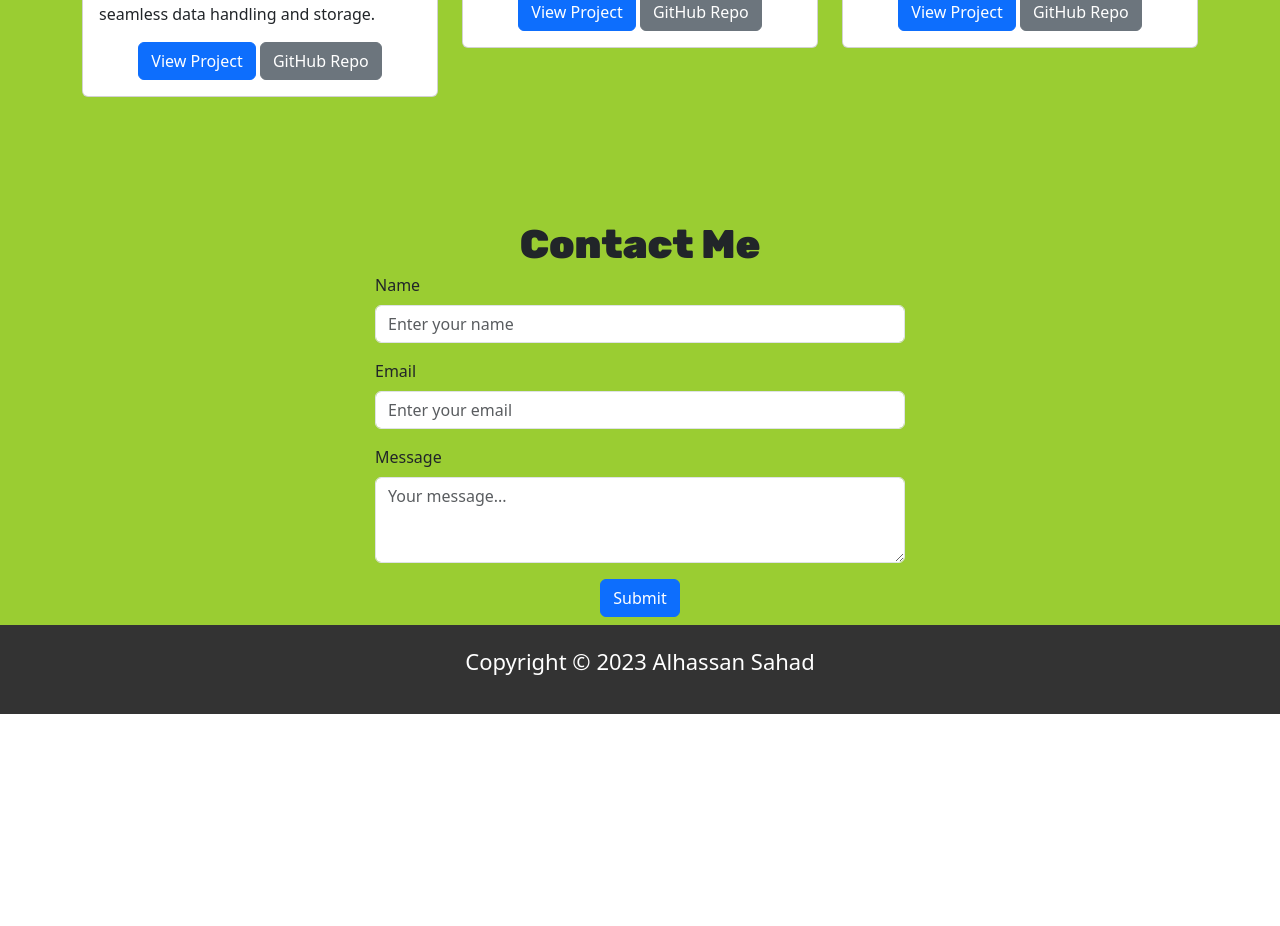
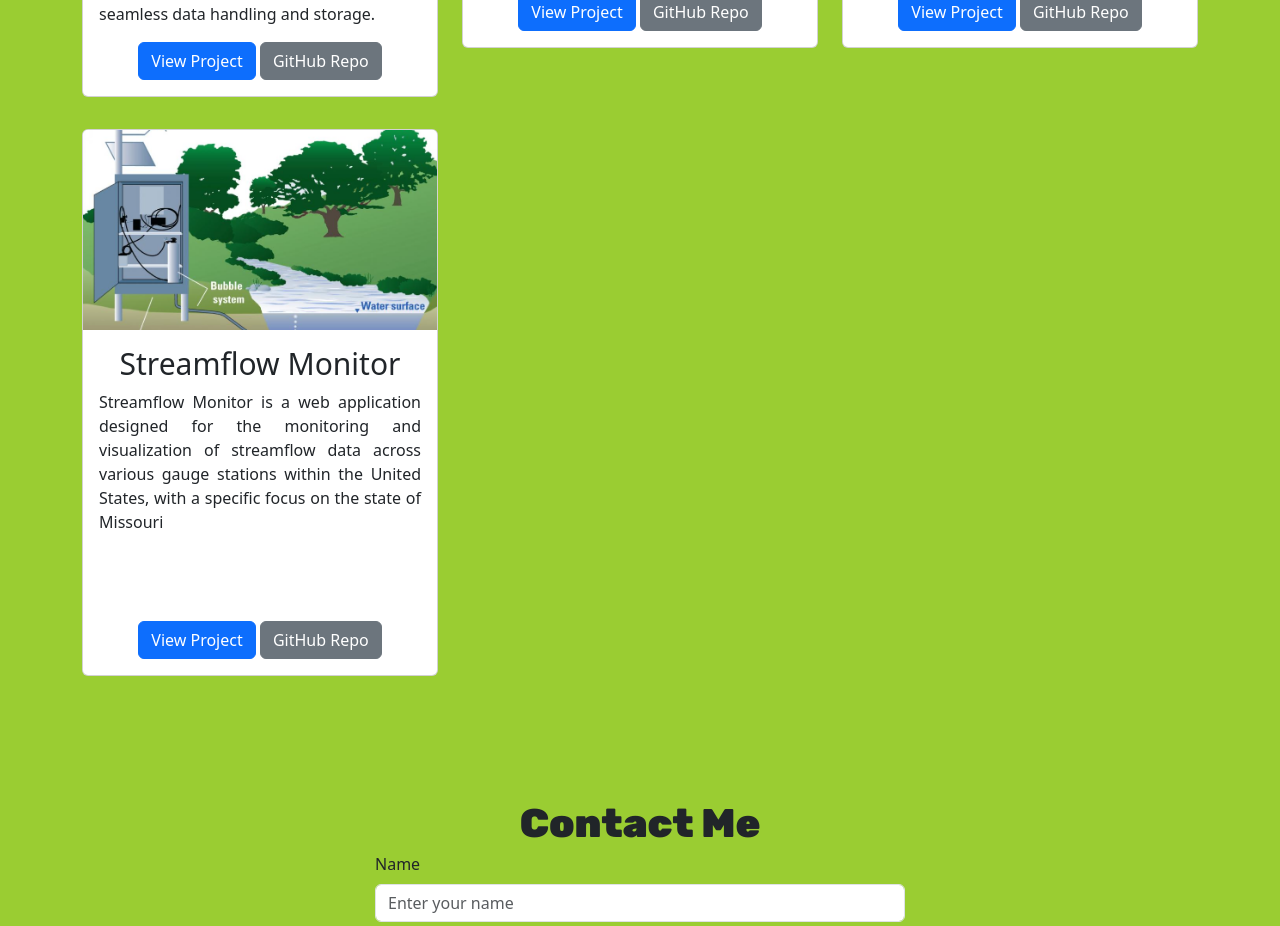
Before and after one commit to asahad/personal-portfolio-website, a React (Vite) app: page / in a window 1280 px wide. Shown: the part 1840-2766 px from the top of the page. Before the commit the page ends 2554 px from the top, so only its background shows below. Built offline with nearby package versions, Linux system fonts and the light colour scheme.

Commit message:
streamflow monitor project added

```diff
--- a/src/components/ProjectsSection.jsx
+++ b/src/components/ProjectsSection.jsx
@@ -5,6 +5,7 @@ import ProjectCard from "./ProjectCard"; // Make sure this path is correct
 import nucampsiteWebsiteImg from "../img/nucampWebsiteImage.jpg";
 import TrackMyHuntImage from "../img/trackmyhunt.png";
 import wineHubSiteImage from "../img/winehub.jpg";
+import UsgsImage from "../img/UsgsImage.png"
 
 const ProjectsSection = () => {
   const projects = [
@@ -33,6 +34,14 @@ const ProjectsSection = () => {
       projectGitHubUrl: "https://github.com/asahad/NucampSite",
     },
 
+    {
+      imageUrl: UsgsImage,
+      title: "Streamflow Monitor",
+      description:
+        "Streamflow Monitor is a web application designed for the monitoring and visualization of streamflow data across various gauge stations within the United States, with a specific focus on the state of Missouri",
+      projectUrl: "https://streamflow-monitor.onrender.com/",
+      projectGitHubUrl: "https://github.com/asahad/streamflow-monitor",
+    },
 
     // ... include other projects here ...
   ];
```
Also changed, not shown: src/img/usgsImage.png (added).
